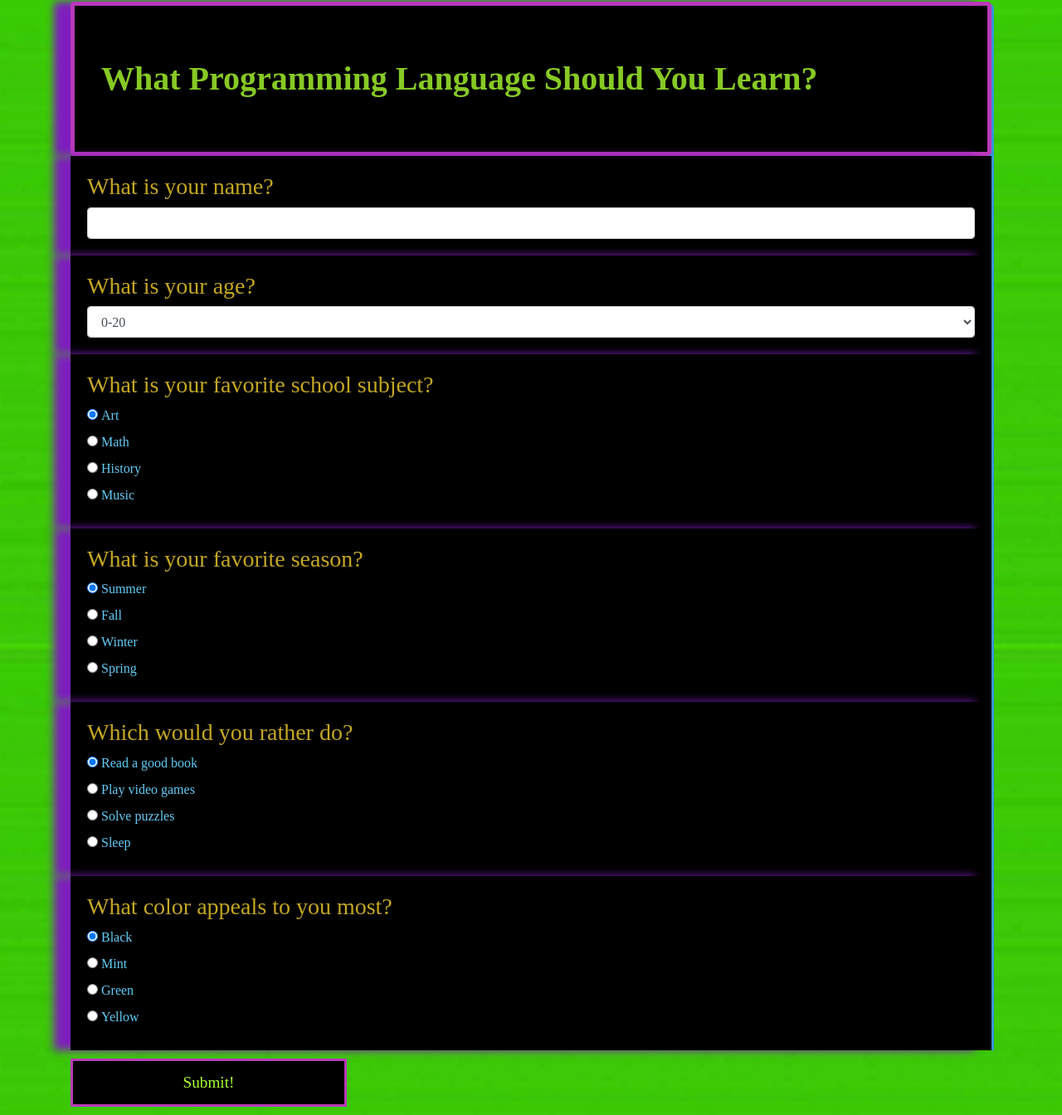
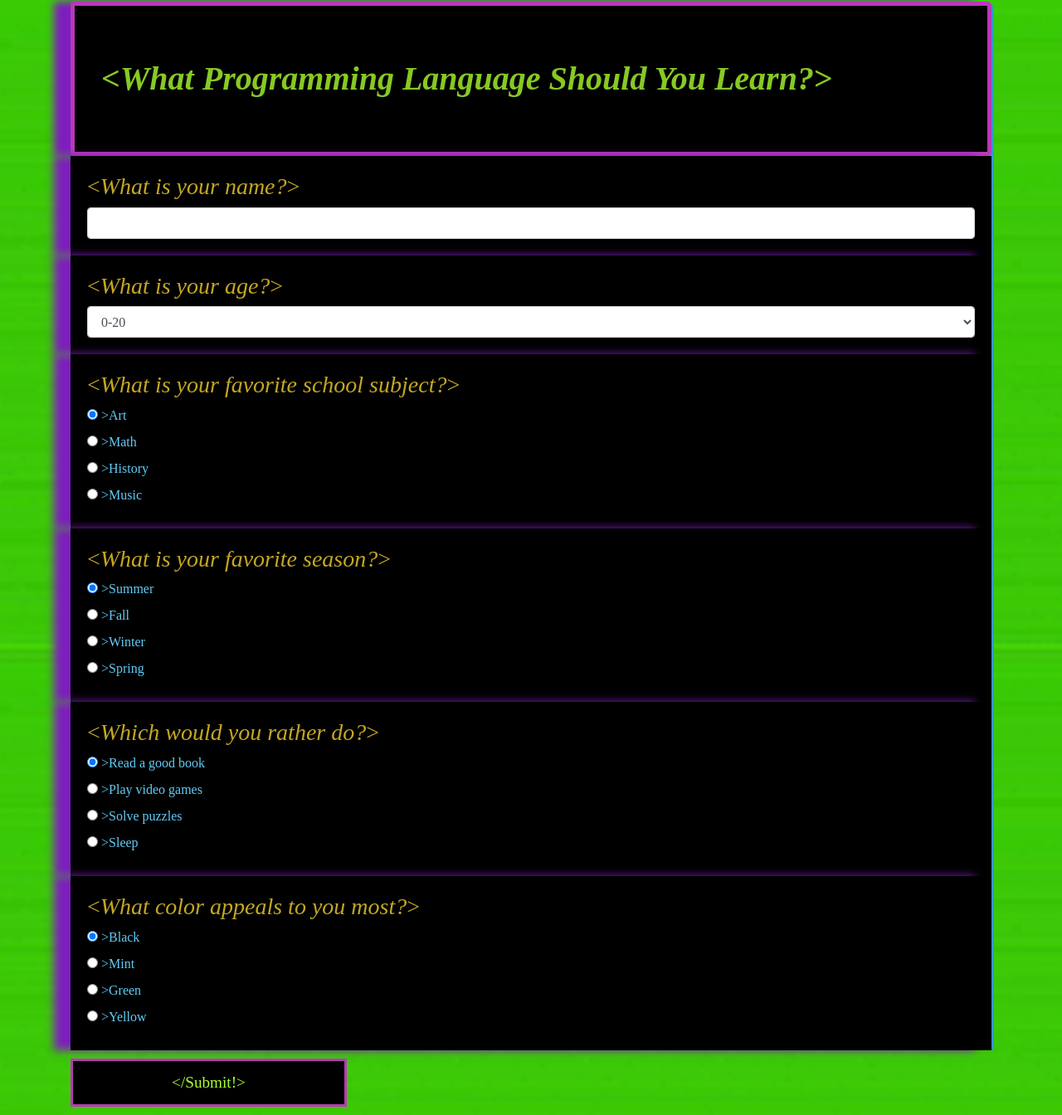
Before and after one commit to chynnalew/language-quiz, a plain HTML site: page index.html in a window 1280 px wide. Shown: the part 18-1362 px from the top of the page at 83% size. Drawn offline with Linux system fonts and the light colour scheme.

Commit message:
add special characters '<' '>' in body elements using js and html

```diff
--- a/css/styles.css
+++ b/css/styles.css
@@ -79,6 +79,7 @@ img {
   text-align: center;
   color: greenyellow;
   padding:10px;
+  font-style: italic;
 }
 .ans p {
   color:rgba(233, 198, 42, 0.842);
--- a/index.html
+++ b/index.html
@@ -9,17 +9,17 @@
 </head>
 <body>
   <div class="container">
-    <h1 class="jumbotron"><strong>What Programming Language Should You Learn?</strong></h1>
+    <h1 class="jumbotron"><strong>&#60<em>What Programming Language Should You Learn?</em>&#62</strong></h1>
 
     <form id="quiz">
 
       <div class="quizLayout" id="nameWhat">
-        <h3>What is your name?</h3>
-        <input type="text" id="name" class="form-control">
+        <h3><em>What is your name?</em></h3>
+        <input type="text" id="name" class="form-control" required>
       </div>
 
       <div class="quizLayout" id="howOld">
-        <h3>What is your age?</h3>
+        <h3><em>What is your age?</em></h3>
         <select class="form-control" id="age">
           <option value="50">0-20</option>
           <option value="20">21-40</option>
@@ -29,7 +29,7 @@
       </div>
 
       <div class="quizLayout" id="school">
-        <h3>What is your favorite school subject?</h3>
+        <h3><em>What is your favorite school subject?</em></h3>
         <div class="radio" id=art>
           <input type="radio" name="subject" value="20" checked>
           <label for="art">Art</label>
@@ -49,7 +49,7 @@
       </div>
 
       <div class="quizLayout" id="season">
-        <h3>What is your favorite season?</h3>
+        <h3><em>What is your favorite season?</em></h3>
         <div class="radio" id="summer">
           <input type="radio" name="seasons" value="1" checked>
           <label for="summer">Summer</label>
@@ -69,7 +69,7 @@
       </div>
 
       <div class="quizLayout" id="activity">
-        <h3>Which would you rather do?</h3>
+        <h3><em>Which would you rather do?</em></h3>
         <div class="radio" id="read">
           <input type="radio" name="activities" value="50" checked>
           <label for="read">Read a good book</label>
@@ -89,7 +89,7 @@
       </div>
 
       <div class="quizLayout" id="color">
-        <h3>What color appeals to you most?</h3>
+        <h3><em>What color appeals to you most?</em></h3>
         <div class="radio" id="black">
           <input type="radio" name="colors" value="50" checked>
           <label for="black">Black</label>
@@ -108,7 +108,7 @@
         </div>
       </div>
 
-      <button type="submit" class="button">Submit!</button>
+      <button type="submit" class="button">&#60/Submit!&#62</button>
     </form>
 
     <div class="ans" id="html">
@@ -116,10 +116,9 @@
       <p>You seem a little unsure of where you want to go with programming. HTML and CSS will give you the foundation you need to build websites from the ground up! These two languages are essential to front-end web development and provide the basic skills you need to design attractive websites.
       </p>
       <ul>
-        <li>
-          <a href="https://developer.mozilla.org/en-US/docs/Web/HTML">Click here to learn more about HTML.</a>
+        <li><a href="https://developer.mozilla.org/en-US/docs/Web/HTML">&#62 Click here to learn more about HTML.</a>
         </li>
-        <li><a href="https://developer.mozilla.org/en-US/docs/Web/CSS">Click here to learn more about CSS.</a>
+        <li><a href="https://developer.mozilla.org/en-US/docs/Web/CSS">&#62 Click here to learn more about CSS.</a>
         </li>
       </ul>
       <img src="img/html.png" alt="html logo">
@@ -130,7 +129,7 @@
       <p>SQL <em>pronounced "sequel"</em> is a data-driven language. It is ideal for anyone interested in data analysis. With SQL, you can learn to store information into separate data sets, allowing users to retrieve accurate results with a search query! It isn't good for building apps from scratch, but you don't seem to have an interest in that anyway.
       </p>
       <ul>
-        <li><a href="https://docs.microsoft.com/en-us/sql/?view=sql-server-ver15">Click here to learn more about SQL.</a>
+        <li><a href="https://docs.microsoft.com/en-us/sql/?view=sql-server-ver15">&#62 Click here to learn more about SQL.</a>
         </li>
       </ul>
       <img src="img/sql.jpeg" alt="sql logo">
@@ -140,7 +139,7 @@
       <p>C# is Microsoft's programming language. It is the language used by many game developers and mobile app creators. If you have any interest in game design, you will likely encounter C#. This language has a huge collection of libraries and frameworks to pull from.
       </p>
       <ul>
-        <li><a href="https://docs.microsoft.com/en-us/dotnet/csharp/">Click here to learn more about C#.</a>
+        <li><a href="https://docs.microsoft.com/en-us/dotnet/csharp/">&#62 Click here to learn more about C#.</a>
         </li>
       </ul>
       <img src="img/cSharp.jpeg" alt="c# logo">
@@ -150,7 +149,7 @@
       <p>Your interests are well rounded. Python is a general-purpose programming language that has played an important part in data science and web development. This language is simple, but elegant, with a low barrier to entry. No matter what you want to create, Python will help you!
       </p>
       <ul>
-        <li><a href="https://docs.python.org/3/">Click here to learn more about Python.</a>
+        <li><a href="https://docs.python.org/3/">&#62 Click here to learn more about Python.</a>
         </li>
       </ul>
       <img src="img/python.png" alt="python logo">
--- a/js/scripts.js
+++ b/js/scripts.js
@@ -36,4 +36,11 @@ $(document).ready(function() {
 
     $(".yourName").text(name);
   });
+
+  $("h2").append(">");
+  $("h2").prepend("<");
+  $("h3").append(">");
+  $("h3").prepend("<");
+  $("label").prepend(">");
+  $("p").prepend(">");
 })
```
